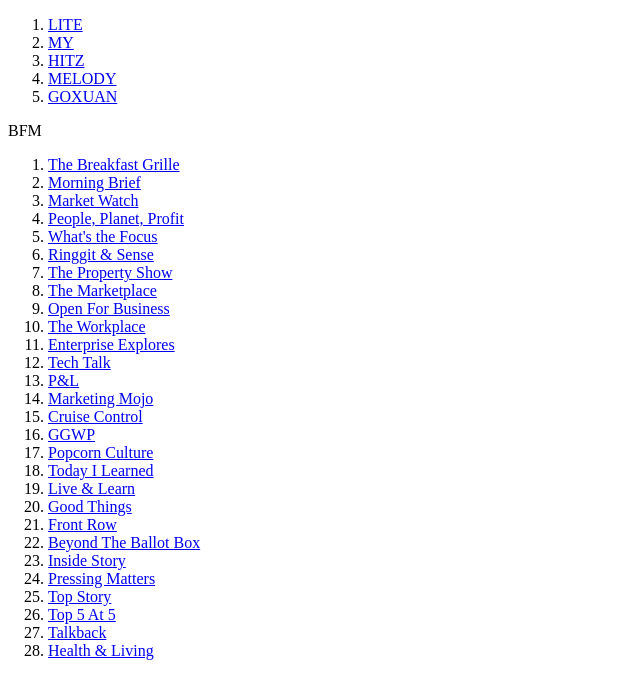
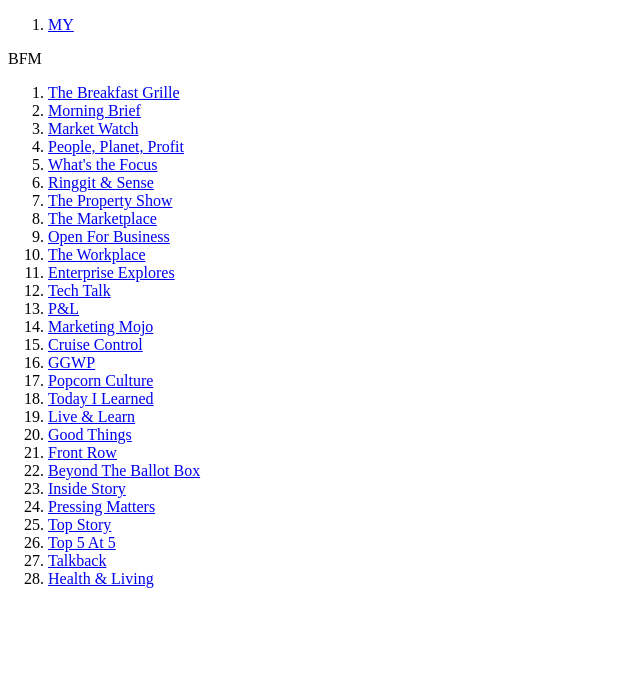
Before and after one commit to BoonHock/scrape-page, a plain HTML site: page index.html in a window 1280 px wide. Shown: the whole page, without its empty margins (0-640 px from the left). Drawn offline with Linux system fonts and the light colour scheme.

Commit message:
test myfm

```diff
--- a/index.html
+++ b/index.html
@@ -7,42 +7,8 @@
   <body>
     <ol id="a_podcast">
       <li>
-        <a href="https://lite.syok.my/podcast/podcast-category" target="_blank"
-          >LITE</a
-        >
-      </li>
-      <li>
         <a href="https://my.syok.my/podcast/podcast-category" target="_blank"
           >MY</a
-        >
-      </li>
-      <!-- <li><a href="https://era.je/podcast/podcast-category" target="_blank">ERA</a></li> -->
-      <li>
-        <a href="https://hitz.syok.my/podcast/podcast-category" target="_blank"
-          >HITZ</a
-        >
-      </li>
-      <!-- <li>
-        <a href="https://mix.my/podcast/podcast-category" target="_blank"
-          >MIX</a
-        >
-      </li> -->
-      <!-- <li><a href="https://sinar.my/podcast/podcast-category" target="_blank">SINAR</a></li> -->
-      <!-- <li><a href="https://raaga.my/podcast/podcast-category" target="_blank">RAAGA</a></li> -->
-      <!-- <li><a href="https://gegar.my/podcast/podcast-category" target="_blank">GEGAR</a></li> -->
-      <li>
-        <a
-          href="https://melody.syok.my/podcast/podcast-category"
-          target="_blank"
-          >MELODY</a
-        >
-      </li>
-      <!-- <li><a href="https://zayan.my/podcast/podcast-category" target="_blank">ZAYAN</a></li> -->
-      <li>
-        <a
-          href="https://goxuan.syok.my/podcast/podcast-category"
-          target="_blank"
-          >GOXUAN</a
         >
       </li>
     </ol>
```
